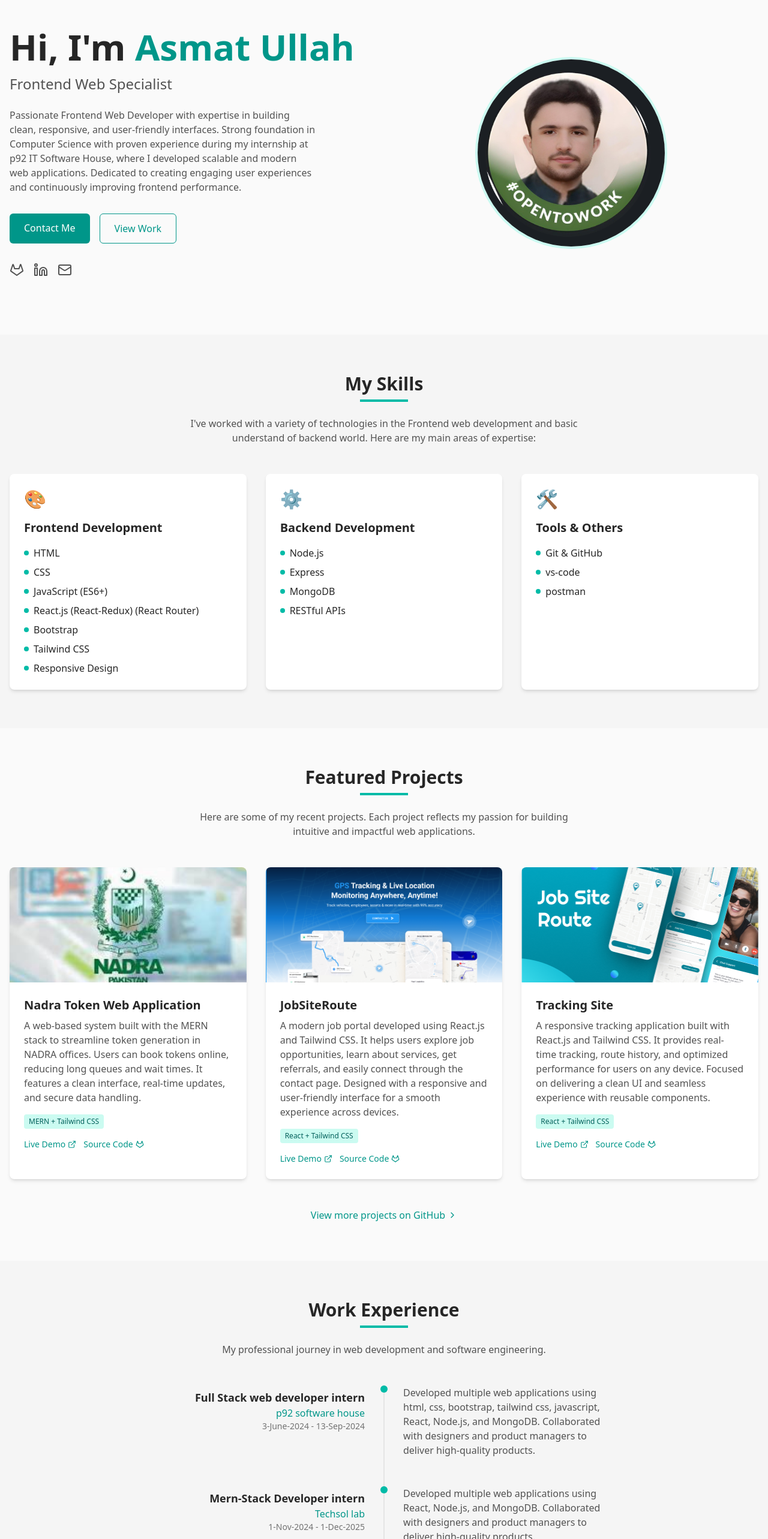
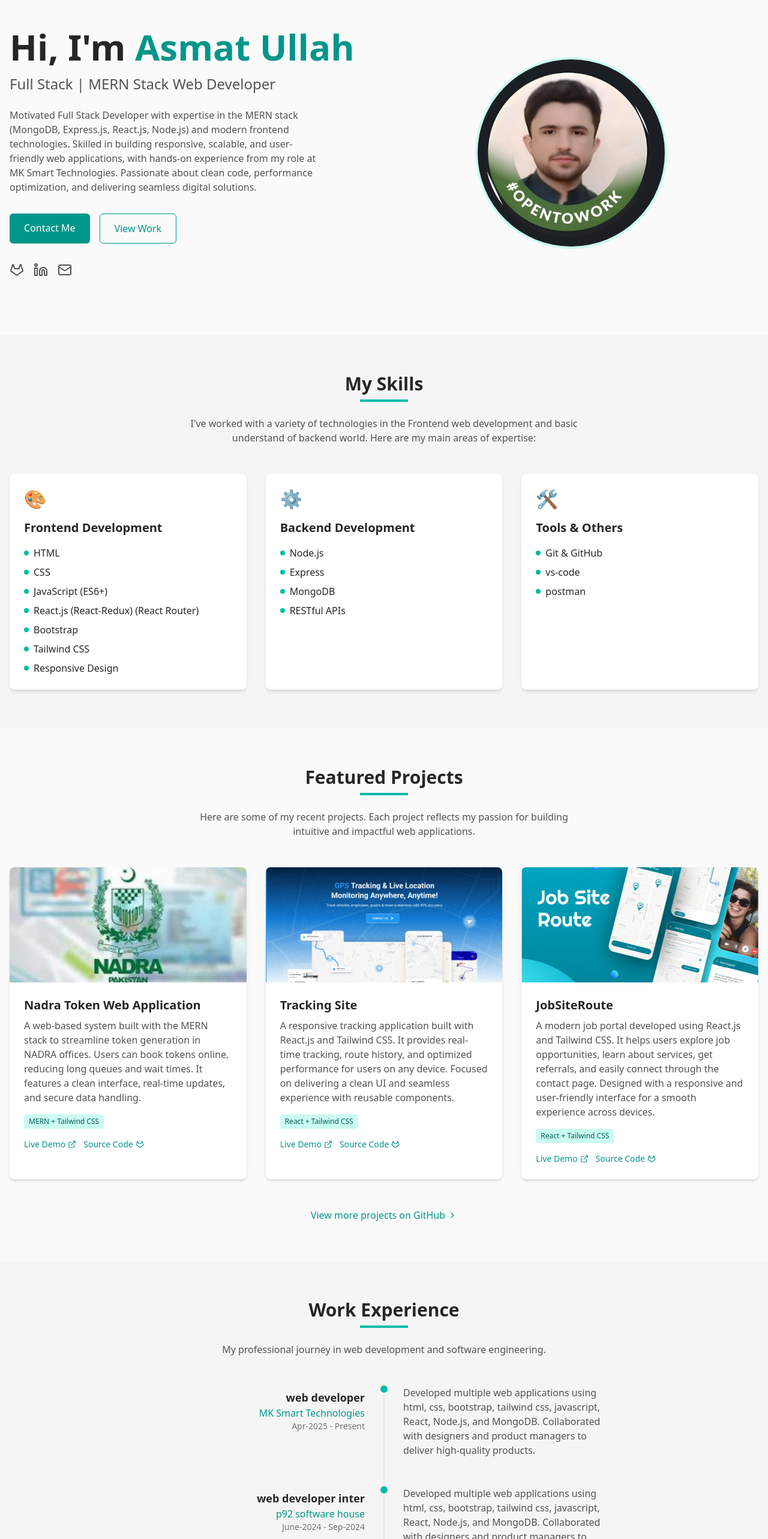
Before and after one commit to Asmatbangash/New-Portfolio, a React (Vite) app: page / in a window 1280 px wide. Shown: the part 80-2646 px from the top of the page at 60% size. Built offline with nearby package versions, Linux system fonts and the light colour scheme.

Commit message:
changes of text

```diff
--- a/src/Layout/Main/Main.jsx
+++ b/src/Layout/Main/Main.jsx
@@ -25,23 +25,27 @@ function Main({ motion, GitHub, Linkedin, Mail }) {
                 Hi, I'm <span className="text-teal-600">Asmat Ullah</span>
               </h1>
               <h2 className="text-xl md:text-2xl mb-6 text-neutral-600">
-                Frontend Web Specialist
+                Full Stack | MERN Stack Web Developer
               </h2>
               <p className="text-neutral-600 mb-8 max-w-lg">
-                Passionate Frontend Web Developer with expertise in building
-                clean, responsive, and user-friendly interfaces. Strong
-                foundation in Computer Science with proven experience during my
-                internship at p92 IT Software House, where I developed scalable
-                and modern web applications. Dedicated to creating engaging user
-                experiences and continuously improving frontend performance.
+                Motivated Full Stack Developer with expertise in the MERN stack
+                (MongoDB, Express.js, React.js, Node.js) and modern frontend
+                technologies. Skilled in building responsive, scalable, and
+                user-friendly web applications, with hands-on experience from my
+                role at MK Smart Technologies. Passionate about clean code,
+                performance optimization, and delivering seamless digital
+                solutions.
               </p>
               <div className="flex space-x-4">
                 <a
-                  href="#contact"
+                  href="https://wa.me/923356976877"
+                  target="_blank"
+                  rel="noopener noreferrer"
                   className="bg-teal-600 hover:bg-teal-700 text-white px-6 py-3 rounded-md transition-colors"
                 >
                   Contact Me
                 </a>
+
                 <a
                   href="https://github.com/Asmatbangash"
                   className="border border-teal-600 text-teal-600 hover:bg-teal-50 px-6 py-3 rounded-md transition-colors"
--- a/src/components/Experience/Experience.jsx
+++ b/src/components/Experience/Experience.jsx
@@ -1,7 +1,7 @@
-import React from 'react'
-import Timeline from '../Timeline/Timeline'
-import TimelineItem from '../Timeline/TimelineItem'
-import { motion } from 'framer-motion'
+import React from "react";
+import Timeline from "../Timeline/Timeline";
+import TimelineItem from "../Timeline/TimelineItem";
+import { motion } from "framer-motion";
 
 function Experience() {
   return (
@@ -24,14 +24,21 @@ function Experience() {
         <div className="max-w-3xl mx-auto">
           <Timeline>
             <TimelineItem
-            title="Full Stack web developer intern"
-            company="p92 software house"
-            period="3-June-2024 - 13-Sep-2024"
+              title="web developer"
+              company="MK Smart Technologies"
+              period="Apr-2025 - Present"
               description="Developed multiple web applications using html, css, bootstrap, tailwind css, javascript, React, Node.js, and MongoDB. Collaborated with designers and product managers to deliver high-quality products."
               delay={0}
             />
             <TimelineItem
-            title="Mern-Stack Developer intern"
+              title="web developer inter"
+              company="p92 software house"
+              period="June-2024 - Sep-2024"
+              description="Developed multiple web applications using html, css, bootstrap, tailwind css, javascript, React, Node.js, and MongoDB. Collaborated with designers and product managers to deliver high-quality products."
+              delay={0}
+            />
+            <TimelineItem
+              title="MERN Developer"
               company="Techsol lab"
               period="1-Nov-2024 - 1-Dec-2025"
               description="Developed multiple web applications using React, Node.js, and MongoDB. Collaborated with designers and product managers to deliver high-quality products."
@@ -48,7 +55,7 @@ function Experience() {
         </div>
       </div>
     </section>
-  )
+  );
 }
 
-export default Experience
+export default Experience;
--- a/src/components/Projects/ProjectCatogry.jsx
+++ b/src/components/Projects/ProjectCatogry.jsx
@@ -15,20 +15,20 @@ function ProjectCatogry() {
       gitHub: "",
     },
     {
+      title: "Tracking Site",
+      desc: "A responsive tracking application built with React.js and Tailwind CSS. It provides real-time tracking, route history, and optimized performance for users on any device. Focused on delivering a clean UI and seamless experience with reusable components.",
+      tags: "React + Tailwind CSS",
+      image: assets.project2,
+      href: "https://trackingsitemk.netlify.app/",
+      gitHub: "https://github.com/Asmatbangash/Tracking",
+    },
+    {
       title: "JobSiteRoute",
       desc: "A modern job portal developed using React.js and Tailwind CSS. It helps users explore job opportunities, learn about services, get referrals, and easily connect through the contact page. Designed with a responsive and user-friendly interface for a smooth experience across devices.",
       tags: "React + Tailwind CSS",
-      image: assets.project2,
+      image: assets.project3,
       href: "https://jobsiteroute.netlify.app/",
       gitHub: "https://github.com/Asmatbangash/JobSite",
-    },
-    {
-      title: "Tracking Site",
-      desc: "A responsive tracking application built with React.js and Tailwind CSS. It provides real-time tracking, route history, and optimized performance for users on any device. Focused on delivering a clean UI and seamless experience with reusable components.",
-      tags: "React + Tailwind CSS",
-      image: assets.project3,
-      href: "https://trackingsitemk.netlify.app/",
-      gitHub: "https://github.com/Asmatbangash/Tracking",
     },
   ];
 
```
Lines whose indentation alone changed are shown as unchanged.
